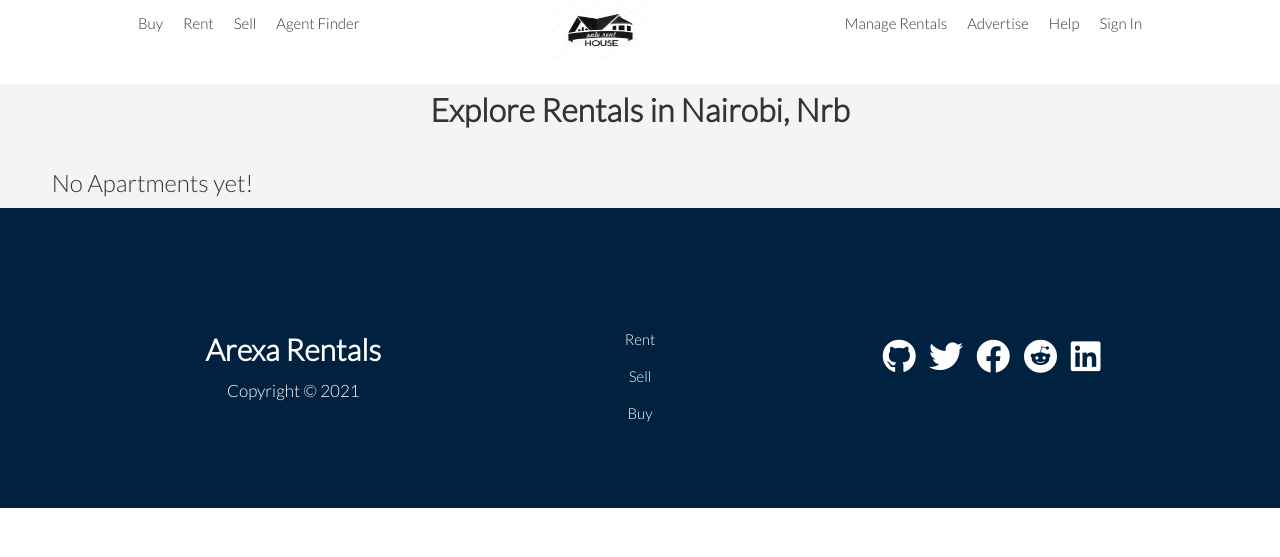
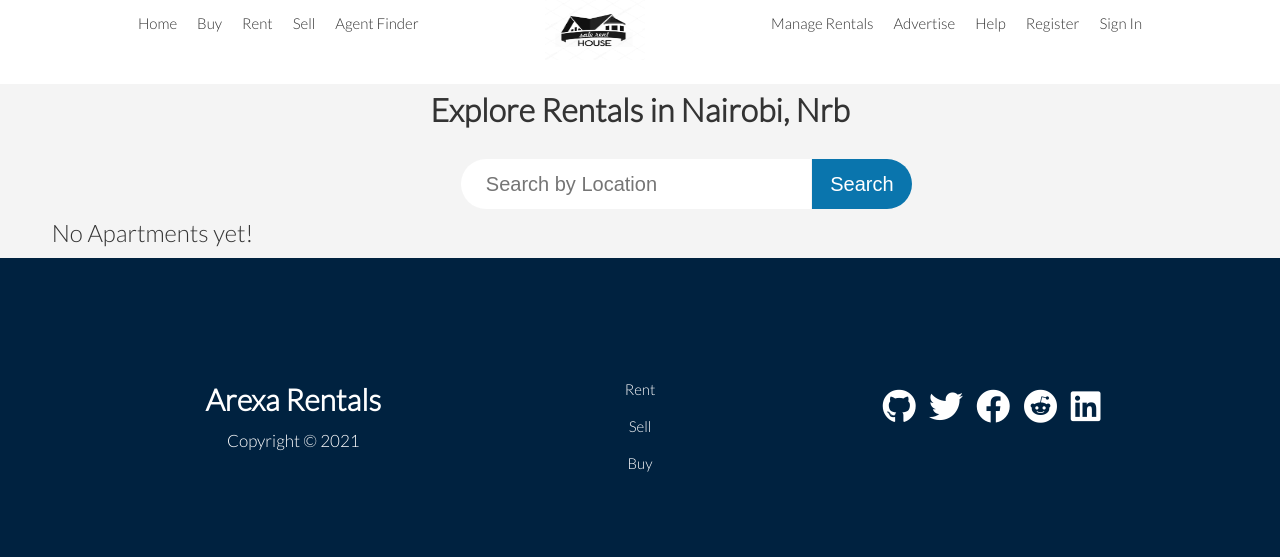
Before and after one commit to OkothPius/Arexa, a Django app: page /home/ in a window 1280 px wide. Shown: the top 557 px of the page. Run offline with Django 3.2, Linux system fonts and the light colour scheme; data that the repository does not hold is empty.

Commit message:
feat: update pages

```diff
--- a/backend/rental/templates/rental/base.html
+++ b/backend/rental/templates/rental/base.html
@@ -15,6 +15,7 @@
   <main class="content">
       <nav>
         <ul class="right">
+          <li><a href="{% url 'main' %}">Home</a></li>
           <li><a href="#">Buy</a></li>
           <li><a href="{% url 'home-list' %}">Rent</a></li>
           <li><a href="#">Sell</a></li>
@@ -22,10 +23,19 @@
         </ul>
 
         <ul class="left">
-          <li><a href="#">Sign In</a> </li>
-          <li><a href="#">Help</a></li>
-          <li><a href="#">Advertise</a></li>
-          <li><a href="#">Manage Rentals</a></li>
+          {% if user.is_authenticated %}
+            <li><a href="{% url 'profile' %}">Profile</a></li>
+            <li><a href="{% url 'logout' %}">Logout</a></li>
+            <li><a href="#">Help</a></li>
+            <li><a href="#">Advertise</a></li>
+            <li><a href="#">Manage Rentals</a></li>
+          {% else %}
+            <li><a href="{% url 'login' %}">Sign In</a> </li>
+            <li><a href="{% url 'register' %}">Register</a> </li>
+            <li><a href="#">Help</a></li>
+            <li><a href="#">Advertise</a></li>
+            <li><a href="#">Manage Rentals</a></li>
+          {% endif %}
         </ul>
       </nav>
 
--- a/backend/rental/templates/rental/main.html
+++ b/backend/rental/templates/rental/main.html
@@ -10,10 +10,10 @@
   <div class="container">
   <div class="box">
     <h1 style='font-size: 45px;'>Simply Smarter Home Search</h1>
-    <form class="example" action="index.html" method="post">
-      <input type="text" name="" placeholder="Search by Location" value="">
+    <!-- <form class="example" action="index.html" method="post">
+      <input type="text" name="" placeholder="Search by Location" value="" required>
       <input type="submit" name="" value="Search">
-    </form>
+    </form> -->
   </div>
   </div>
 
--- a/backend/rental/templates/rental/rental_list.html
+++ b/backend/rental/templates/rental/rental_list.html
@@ -2,7 +2,13 @@
 
 {% block content %}
 <section class="rental bg-light">
+
   <h4 class="md text-center my-2">Explore Rentals in Nairobi, Nrb</h4>
+  <form class="example" action="{% url 'rental:search' %}" method="GET">
+    <input type="text" name="keyword" placeholder="Search by Location" value="" required>
+    <input type="submit" name="" value="Search">
+  </form>
+
   <div class="grid grid-4">
     {% for house in object_list %}
 
```
Also changed, not shown: backend/rental/templates/rental/search.html (added, +19 -0 lines). Lines whose indentation alone changed are shown as unchanged.
